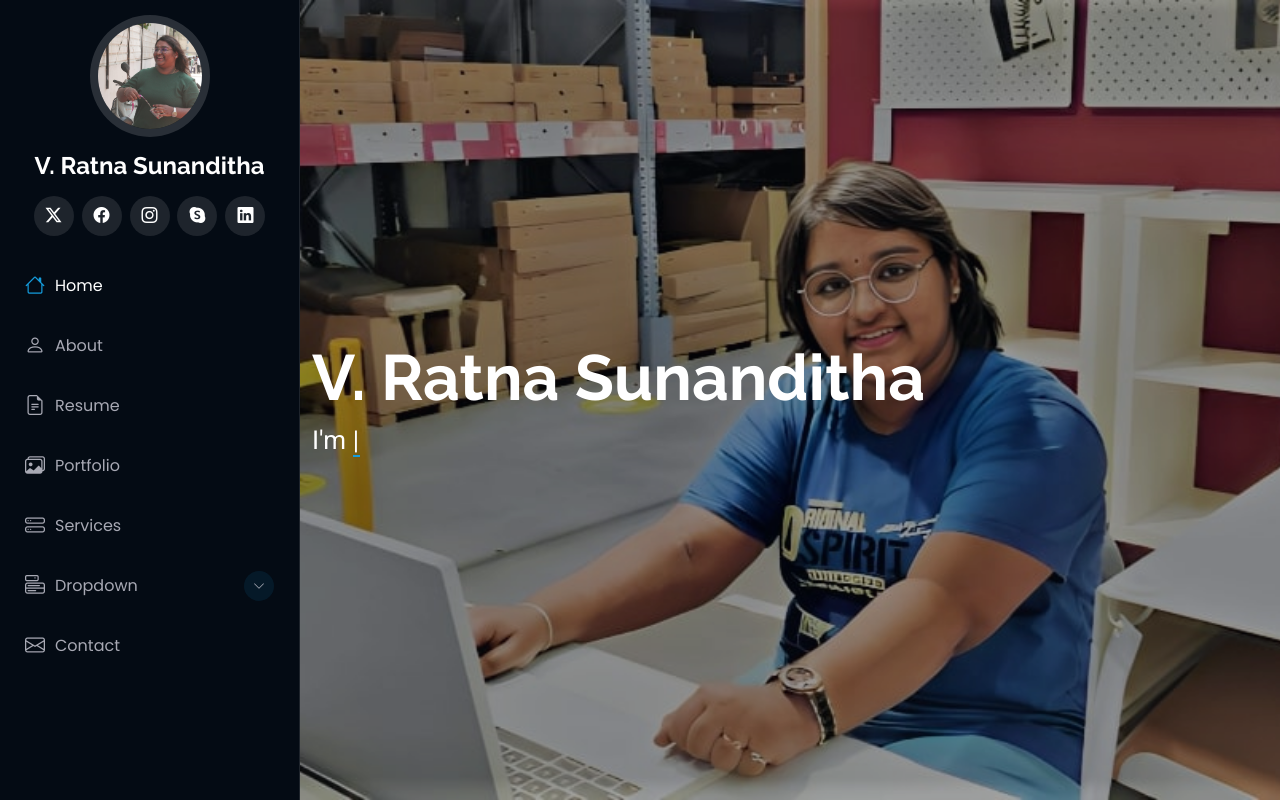
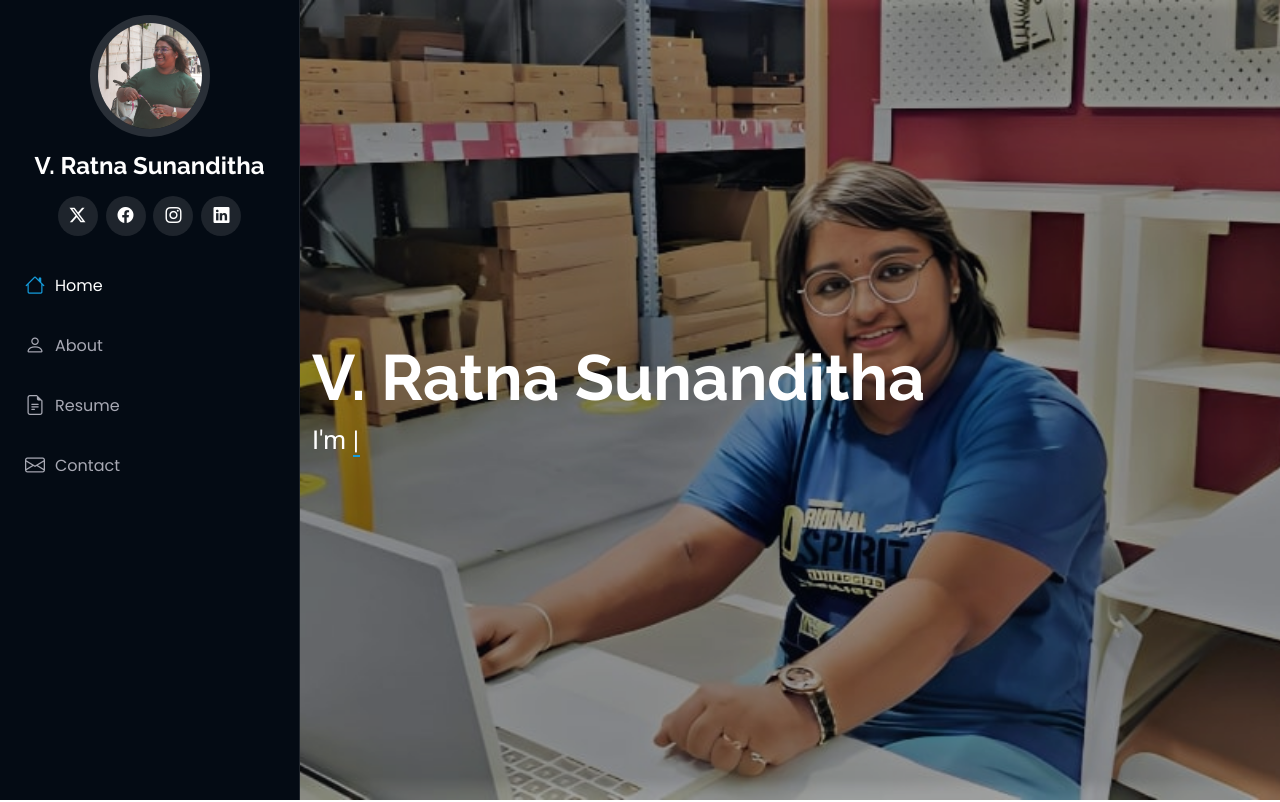
Before and after one commit to Sunanditha28/portfolio, a plain HTML site: page index.html in a window 1280 px wide. Shown: the top 802 px of the page. Drawn offline with Linux system fonts and the light colour scheme.

Commit message:
Add files via upload

```diff
--- a/index.html
+++ b/index.html
@@ -42,7 +42,7 @@
     <i class="header-toggle d-xl-none bi bi-list"></i>
 
     <div class="profile-img">
-      <img src="assets/img/my-profile-img.jpg" alt="" class="img-fluid rounded-circle">
+      <img src="assets/img/my-profile-img.JPG" alt="" class="img-fluid rounded-circle">
     </div>
 
     <a href="index.html" class="logo d-flex align-items-center justify-content-center">
@@ -55,8 +55,8 @@
       <a href="#" class="twitter"><i class="bi bi-twitter-x"></i></a>
       <a href="#" class="facebook"><i class="bi bi-facebook"></i></a>
       <a href="#" class="instagram"><i class="bi bi-instagram"></i></a>
-      <a href="#" class="google-plus"><i class="bi bi-skype"></i></a>
-      <a href="#" class="linkedin"><i class="bi bi-linkedin"></i></a>
+      <!-- <a href="#" class="google-plus"><i class="bi bi-skype"></i></a> -->
+      <a href="https://www.linkedin.com/in/ratna-sunanditha-vanama" class="linkedin"><i class="bi bi-linkedin"></i></a>
     </div>
 
     <nav id="navmenu" class="navmenu">
@@ -64,9 +64,9 @@
         <li><a href="#hero" class="active"><i class="bi bi-house navicon"></i>Home</a></li>
         <li><a href="#about"><i class="bi bi-person navicon"></i> About</a></li>
         <li><a href="#resume"><i class="bi bi-file-earmark-text navicon"></i> Resume</a></li>
-        <li><a href="#portfolio"><i class="bi bi-images navicon"></i> Portfolio</a></li>
-        <li><a href="#services"><i class="bi bi-hdd-stack navicon"></i> Services</a></li>
-        <li class="dropdown"><a href="#"><i class="bi bi-menu-button navicon"></i> <span>Dropdown</span> <i class="bi bi-chevron-down toggle-dropdown"></i></a>
+        <!-- <li><a href="#portfolio"><i class="bi bi-images navicon"></i> Portfolio</a></li> -->
+        <!-- <li><a href="#services"><i class="bi bi-hdd-stack navicon"></i> Services</a></li> -->
+        <!-- <li class="dropdown"><a href="#"><i class="bi bi-menu-button navicon"></i> <span>Dropdown</span> <i class="bi bi-chevron-down toggle-dropdown"></i></a>
           <ul>
             <li><a href="#">Dropdown 1</a></li>
             <li class="dropdown"><a href="#"><span>Deep Dropdown</span> <i class="bi bi-chevron-down toggle-dropdown"></i></a>
@@ -82,7 +82,7 @@
             <li><a href="#">Dropdown 3</a></li>
             <li><a href="#">Dropdown 4</a></li>
           </ul>
-        </li>
+        </li> -->
         <li><a href="#contact"><i class="bi bi-envelope navicon"></i> Contact</a></li>
       </ul>
     </nav>
@@ -118,7 +118,7 @@
 
         <div class="row gy-4 justify-content-center">
           <div class="col-lg-4">
-            <img src="assets/img/my-profile-img.jpg" class="img-fluid" alt="">
+            <img src="assets/img/my-profile-img.JPG" class="img-fluid" alt="">
           </div>
           <div class="col-lg-8 content">
             <h2>My Details</h2>
```
